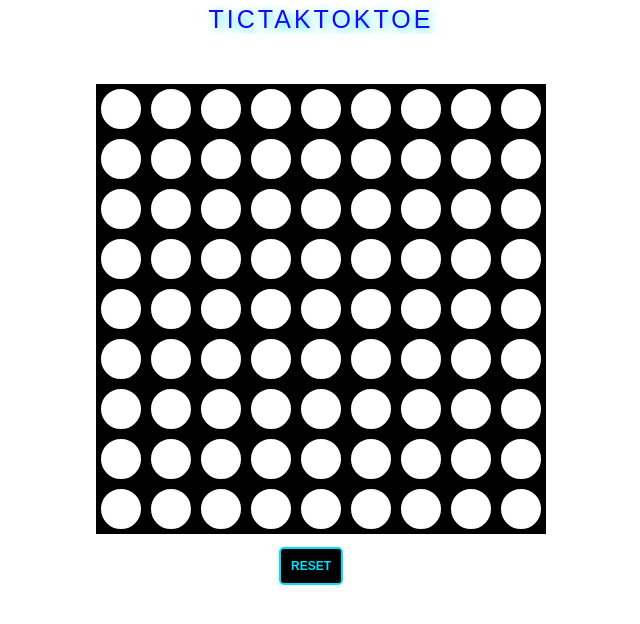
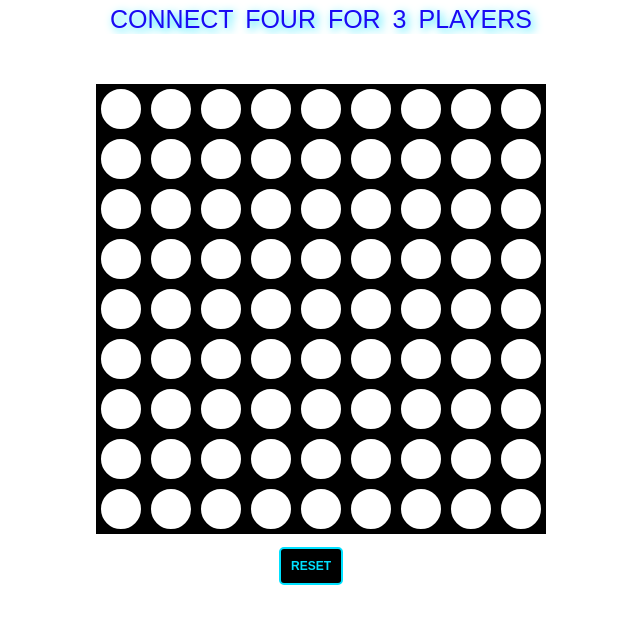
Before and after one commit to manuchehrqoriev798/The-Connect-Four-3-player-Game-Project, a plain HTML site: page index.html in a window 1280 px wide. Shown: the whole page, without its empty margins (319-959 px from the left). Drawn offline with Linux system fonts and the light colour scheme.

Commit message:
final check

```diff
--- a/tictaktoktoe3.css
+++ b/connectfour3.css
@@ -69,11 +69,10 @@
     color: rgb(26, 10, 244);
     font-size: 25px;
     font-weight: 500;
-    letter-spacing: 3px;
     margin-top: 5px;
     text-shadow: 3px 3px 10px rgb(0, 225, 255);
     text-transform: uppercase;
-    word-spacing: 10px;
+    word-spacing: 5px;
   }
 
   .game-board {
--- a/index.html
+++ b/index.html
@@ -5,7 +5,7 @@
   <meta name="viewport"
         content="width=device-width, user-scalable=no, initial-scale=1.0, maximum-scale=1.0, minimum-scale=1.0">
   <meta http-equiv="X-UA-Compatible" content="ie=edge">
-  <link rel="stylesheet" href="tictaktoktoe3.css">
+  <link rel="stylesheet" href="connectfour3.css">
   <title>Three players</title>
 </head>
 <body>
@@ -19,7 +19,7 @@
 
 
   <div class="container">
-    <h1>TicTakTokToe</h1>
+    <h1> Connect four for 3 players</h1>
   <div class="game-board">                                        <!-- Big div that contains everything -->
     <div class="cell row-top col-0"></div>                        <!-- This row is not visible on the table. It would work as source of putting the balls into the table -->
     <div class="cell row-top col-1"></div>                        <!-- This row is not visible on the table. It would work as source of putting the balls into the table -->
@@ -147,6 +147,6 @@
   </div>
 </div>
 
-<script src="tictaktoktoe3.js"></script>
+<script src="connectfour3.js"></script>
 </body>
 </html>
```
Also changed, not shown: connectfour3.js (renamed from tictaktoktoe3.js).
